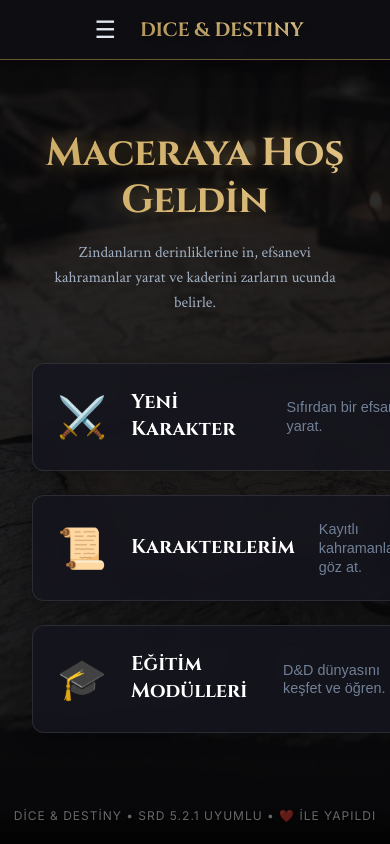
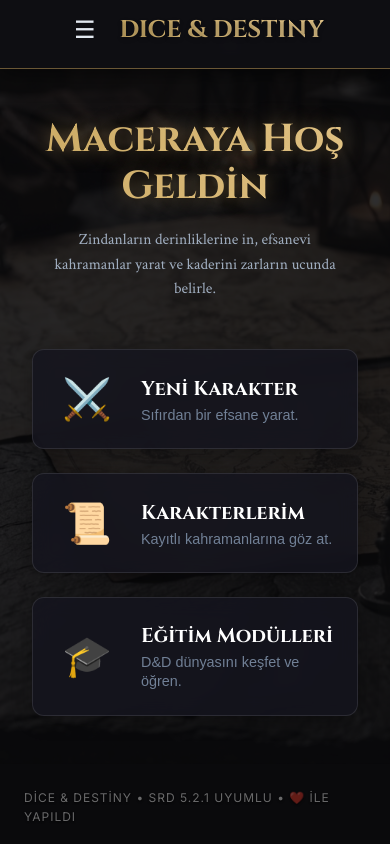
Before and after one commit to deanovusorbis/DnD_Project, a website built with Vite: page index.html in a window 390 px wide. Built offline with nearby package versions, Linux system fonts and the light colour scheme.

Commit message:
Visual Polish: Fixed card text layout (stacked) and mobile footer positioning (natural scroll)

```diff
--- a/src/ui/styles/main.css
+++ b/src/ui/styles/main.css
@@ -617,60 +617,53 @@ img {
     gap: 1rem;
   }
 
-  /* Stack Main Layout */
+  /* Stack Main Layout - Natural Scrolling for Mobile */
   #app {
+    display: flex;
+    flex-direction: column;
+    height: auto;
+    /* Allow app to grow */
+    min-height: 100vh;
     grid-template-columns: 1fr;
-    grid-template-rows: 60px 1fr 40px;
+    grid-template-rows: auto;
+    /* Reset grid rows */
     grid-template-areas:
       "header"
       "main"
       "footer";
-  }
-
-  /* Hide Log Sidebar on Mobile by default */
-  .app-log {
-    display: none;
-    position: fixed;
-    top: 60px;
-    right: 0;
-    bottom: 0;
-    width: 80%;
-    z-index: 900;
-    box-shadow: -5px 0 20px rgba(0, 0, 0, 0.5);
-  }
-
-  .app-log.active {
-    display: flex;
+    overflow: visible;
+    /* Disable app-level clip */
   }
 
   /* Header adjustments */
   .app-header {
+    position: sticky;
+    /* Keep header sticky */
+    top: 0;
     padding: 0 var(--space-md);
     flex-direction: column;
     height: auto;
     gap: 0.5rem;
     padding-top: 0.5rem;
     padding-bottom: 0.5rem;
+    width: 100%;
   }
 
-  .header-left h1 {
-    font-size: 1.2rem;
+  /* Main Content - No internal scroll */
+  .app-main {
+    height: auto;
+    overflow: visible;
+    padding: var(--space-md);
+    flex: 1;
+    /* Push footer down */
   }
 
-  .app-nav {
-    display: flex;
-    overflow-x: auto;
-    width: 100%;
-    margin-left: 0;
-    padding-bottom: 2px;
-    gap: 0.5rem;
-    -webkit-overflow-scrolling: touch;
-    white-space: nowrap;
-  }
-
-  /* Main Content Padding */
-  .app-main {
-    padding: var(--space-md);
+  /* Footer - Flows naturally at bottom */
+  .app-footer {
+    padding: 1.5rem;
+    background: #0a0a0c;
+    /* Solid background for legibility */
+    margin-top: auto;
   }
 
   /* Cards */
@@ -900,7 +893,6 @@ img {
     justify-content: flex-start;
     gap: 1.5rem;
     min-height: 100px;
-    /* Ensure minimum touch area */
   }
 
   .home-card-icon {
@@ -908,11 +900,22 @@ img {
     margin-bottom: 0;
     flex-shrink: 0;
     /* Prevent icon from being squished */
+    width: 60px;
+    /* Fixed width for alignment */
+    text-align: center;
+  }
+
+  .home-card-content {
+    display: flex;
+    flex-direction: column;
+    flex: 1;
+    /* Take remaining space */
+    gap: 0.25rem;
   }
 
   .home-card-title {
     font-size: 1.25rem;
-    margin-bottom: 0.25rem;
+    margin-bottom: 0;
   }
 
   .home-card-desc {
--- a/src/ui/views/HomeView.ts
+++ b/src/ui/views/HomeView.ts
@@ -28,22 +28,28 @@ export class HomeView {
           <!-- Card 1: Create -->
           <button class="home-card" data-action="create">
             <div class="home-card-icon" style="color: var(--color-accent-gold);">⚔️</div>
+            <div class="home-card-content">
               <h3 class="home-card-title">Yeni Karakter</h3>
               <p class="home-card-desc">Sıfırdan bir efsane yarat.</p>
+            </div>
           </button>
 
           <!-- Card 2: Load -->
           <button class="home-card" data-action="list">
             <div class="home-card-icon" style="color: var(--color-accent-blue);">📜</div>
+            <div class="home-card-content">
               <h3 class="home-card-title">Karakterlerim</h3>
               <p class="home-card-desc">Kayıtlı kahramanlarına göz at.</p>
+            </div>
           </button>
 
           <!-- Card 3: Learning Modules -->
           <button class="home-card" data-action="modules">
             <div class="home-card-icon" style="color: #fbbf24;">🎓</div>
+            <div class="home-card-content">
               <h3 class="home-card-title">Eğitim Modülleri</h3>
               <p class="home-card-desc">D&D dünyasını keşfet ve öğren.</p>
+            </div>
           </button>
 
         </div>
```
Lines whose indentation alone changed are shown as unchanged.
